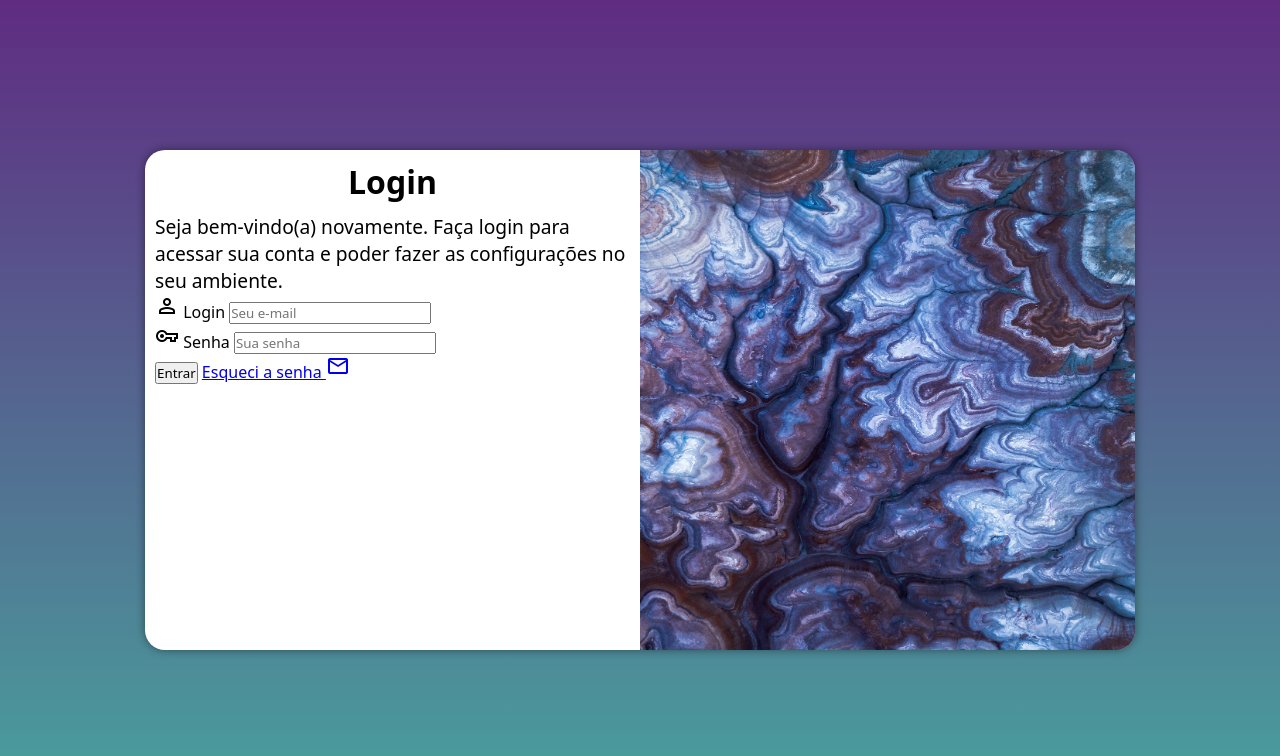
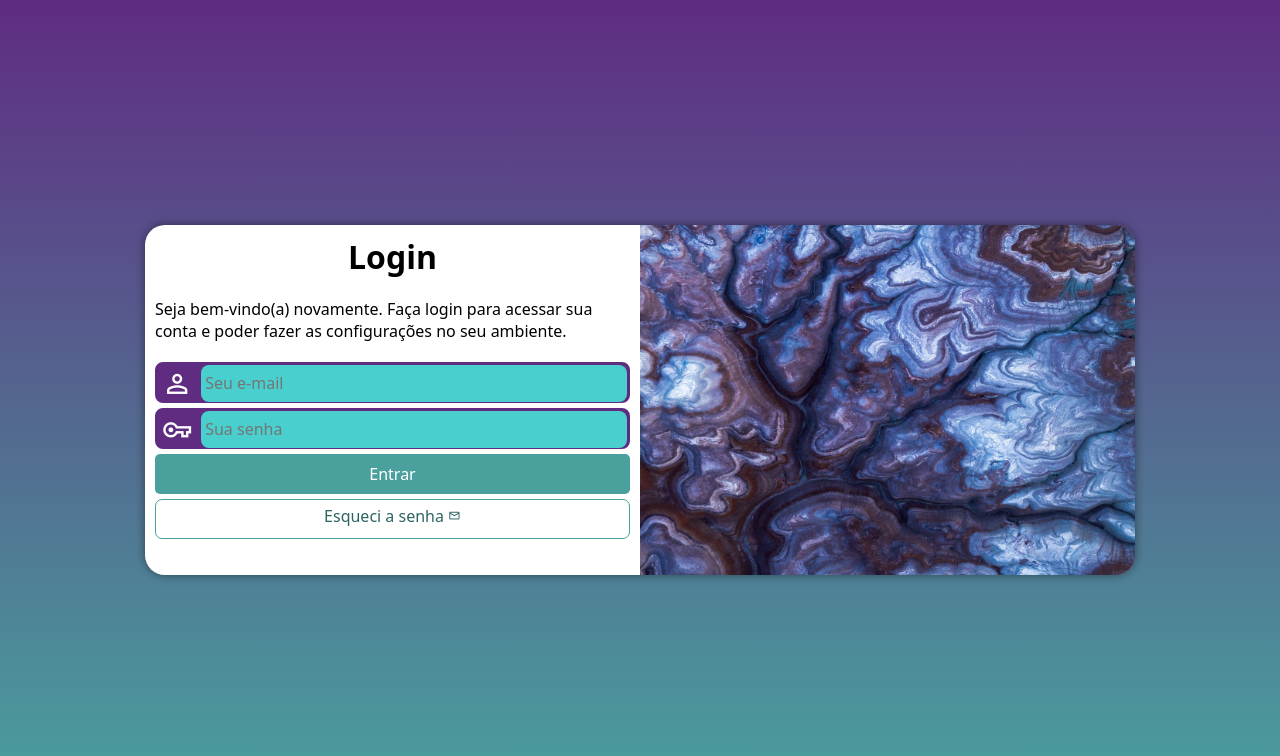
Before and after one commit to devgilberto/projeto-login, a plain HTML site: page index.html in a window 1280 px wide. Drawn offline with nearby package versions, Linux system fonts and the light colour scheme.

Commit message:
finalizando projeto login

```diff
--- a/estilos/media-queries.css
+++ b/estilos/media-queries.css
@@ -8,6 +8,7 @@
 
     section#login {
         width: 80vw;
+        height: 280px;
     }
 
     section#login div#imagem {
@@ -30,6 +31,7 @@
 
     section#login {
         width: 990px;
+        height: 350px;
     }
 
     section#login div#imagem {
@@ -44,7 +46,8 @@
     }
 
     div#formulario p {
-        font-size: 1.2em;
+        font-size: 1em;
+        margin: 20px 0px;
     }
 
     div#formulario h1 {
--- a/estilos/style.css
+++ b/estilos/style.css
@@ -29,17 +29,17 @@ section#login {
     position: absolute;
     top: 50%;
     left: 50%;
-    transform: translate(-50%, -50%);
     overflow: hidden;
 
     background-color: white;
     width: 250px;
-    height: 500px;
+    height: 515px;
     border-radius: 20px;
     box-shadow: 0px 0px 10px rgba(0, 0, 0, 0.452);
 
     transition: width .3s, height .3s;
     transition-timing-function: ease;
+    transform: translate(-50%, -50%);
 }
 
 section#login div#imagem {
@@ -63,5 +63,81 @@ div#formulario h1 {
 }
 
 div#formulario p {
+    font-size: 0.8em;
+}
+
+form div.campo {
+    background-color: #5f2c82;
+    border: 2px solid #5f2c82;
+    width: 100%;
+    height: 41px;
+    display: block;
+    border-radius: 8px;
+    margin: 5px 0px;
+}
+
+div.campo label {
+    display: none;
+}
+
+div.campo span {
+    color: white;
+    font-size: 1.9em;
+    width: 40px;
+    padding: 5px;
+}
+
+div.campo input {
+    background-color: #49cfcd;
     font-size: 1em;
+    width: calc(100% - 45px);
+    height: 100%;
+    border: 0px;
+    border-radius: 8px;
+    padding: 4px;
+    transform: translateY(-10px);
 }
+
+div.campo input:focus-within {
+    background-color: white;
+    border: none;
+}
+
+form input[type=submit] {
+    display: block;
+    font-size: 1em;
+    width: 100%;
+    height: 40px;
+    background-color: #49a09d;
+    color: white;
+    border: none;
+    border-radius: 5px;
+    cursor: pointer;
+}
+
+form input[type=submit]:hover {
+    background-color: #2d6462;
+}
+
+form a.botao {
+    display: block;
+    text-align: center;
+    font-size: 1em;
+    width: 100%;
+    height: 40px;
+    padding-top: 5px;
+    margin-top: 5px;
+    background-color: white;
+    color: #2d6462;
+    border: 1px solid #49a09d;
+    text-decoration: none;
+    border-radius: 7px;
+}
+
+form a.botao:hover {
+    background-color: #6cd3cf;
+}
+
+form a.botao span {
+    font-size: .8em;
+}
--- a/index.html
+++ b/index.html
@@ -29,7 +29,7 @@
                         <input type="password" id="isenha" name="senha" placeholder="Sua senha" autocomplete="current-password" required minlength="8" maxlength="20">
                     </div>
                     <input type="submit" value="Entrar">
-                    <a href="esqueci.html">
+                    <a href="esqueci.html" class="botao">
                         Esqueci a senha <span class="material-symbols-outlined">mail</span>
                     </a>
                 </form>
```
